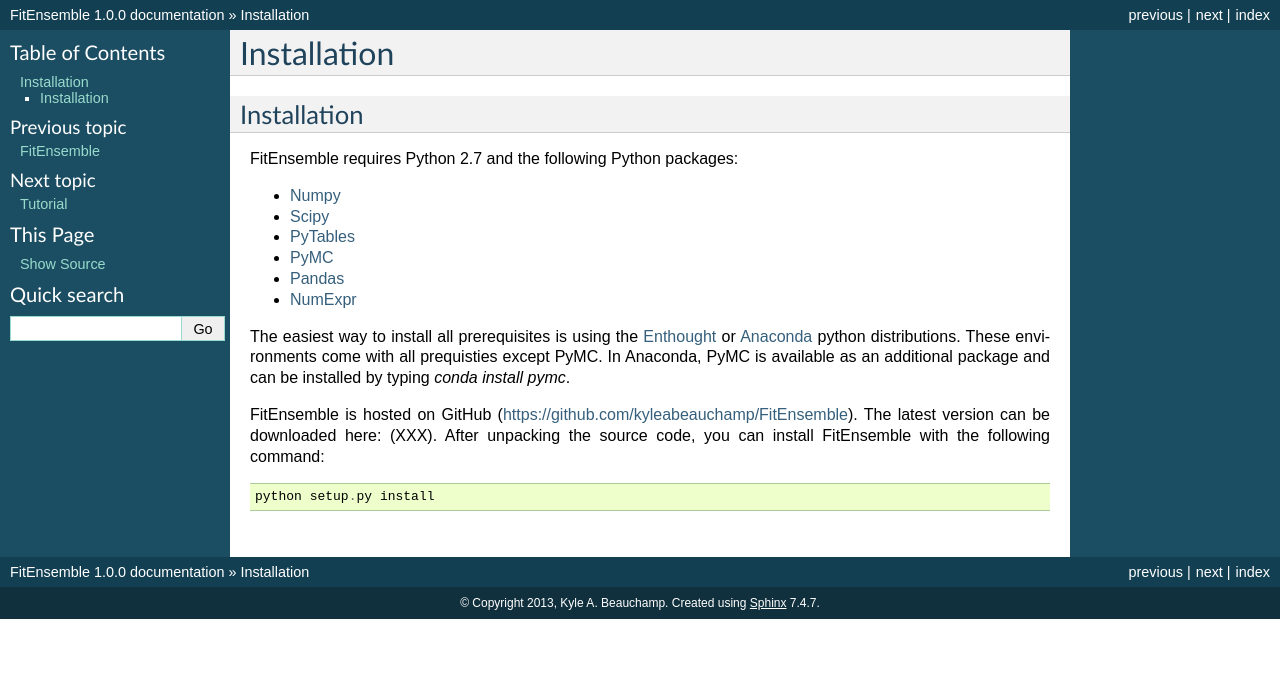
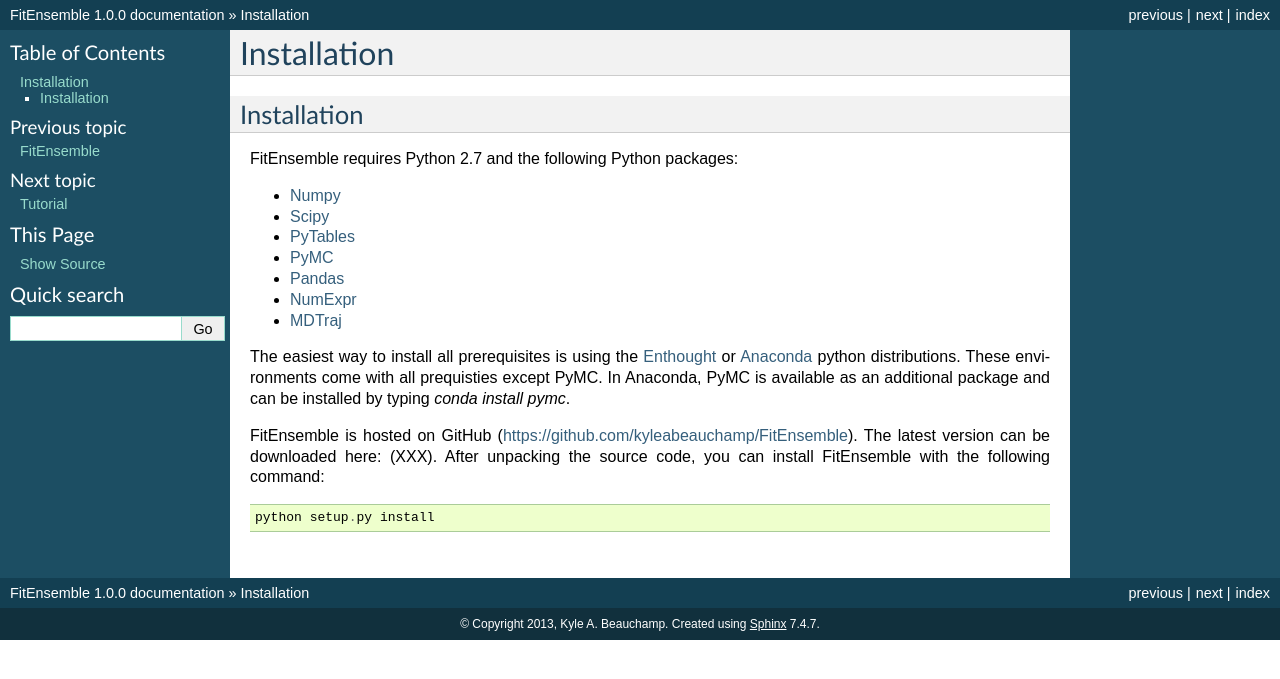
Before and after one commit to kyleabeauchamp/FitEnsemble, a Sphinx documentation site: the page built from docs/source/installation.rst, in a window 1280 px wide. Shown: the top 679 px of the page. Built offline with Sphinx 7.4.7, drawn with Linux system fonts in a browser that asks for light colours; formulas are drawn with MathJax 3.

Commit message:
Added MDTraj to requirements

```diff
--- a/docs/source/installation.rst
+++ b/docs/source/installation.rst
@@ -22,6 +22,8 @@
 
 * NumExpr_
 
+* MDTraj_
+
 The easiest way to install all prerequisites is using the Enthought_
 or Anaconda_ python distributions.  These environments
 come with all prequisties except PyMC.  In Anaconda, PyMC is available as
@@ -42,3 +44,4 @@
 .. _Anaconda: http://continuum.io/
 .. _Pandas: http://pandas.pydata.org/
 .. _NumExpr: http://code.google.com/p/numexpr/
+.. _MDTraj: https://github.com/rmcgibbo/mdtraj
```
